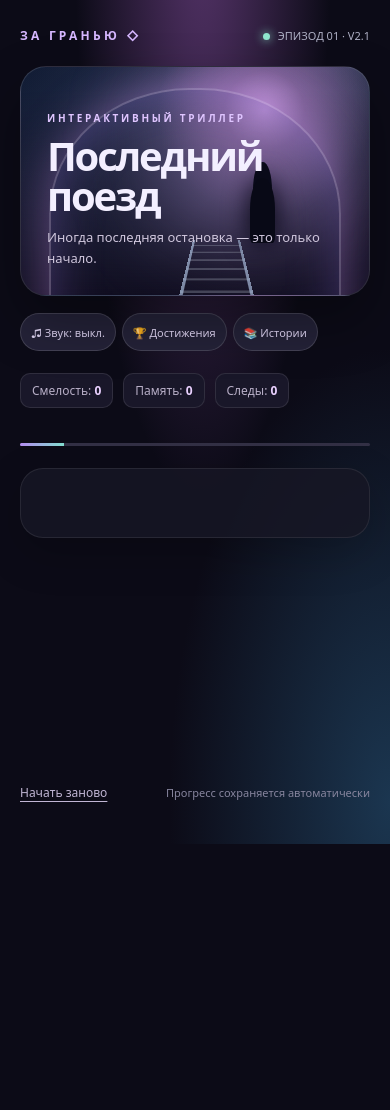
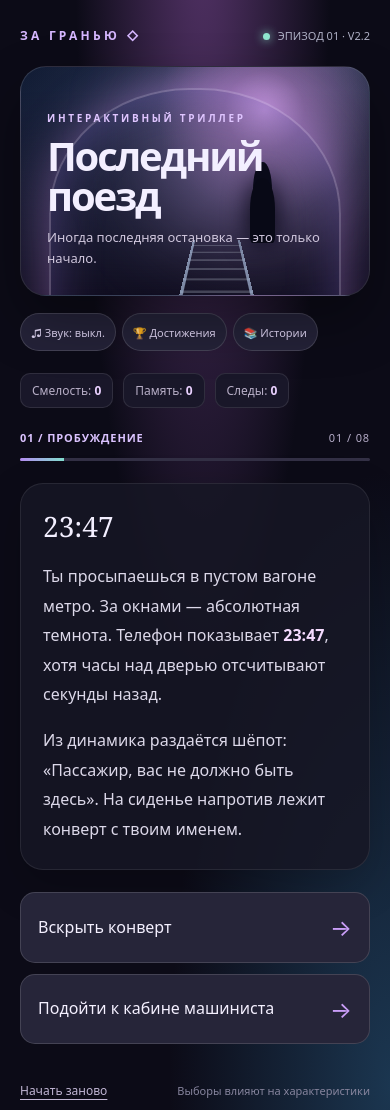
Before and after one commit to sanya377/Za_graniy, a plain HTML site: page index.html in a window 390 px wide. Shown: the top 1110 px of the page. Before the commit the page ends 844 px from the top, so only its background shows below. Drawn offline with Linux system fonts and the light colour scheme.

Commit message:
Fix missing DOM helper causing blank story and unresponsive UI

```diff
--- a/index.html
+++ b/index.html
@@ -44,7 +44,7 @@ footer{display:flex;align-items:center;justify-content:space-between;gap:12px;ma
 </head>
 <body>
 <main>
-<header><div class="logo">ЗА ГРАНЬЮ ◇</div><div class="badge">ЭПИЗОД 01 · V2.1</div></header>
+<header><div class="logo">ЗА ГРАНЬЮ ◇</div><div class="badge">ЭПИЗОД 01 · V2.2</div></header>
 <div class="poster" id="poster"><div class="art" aria-hidden="true"><div class="glow"></div><div class="tunnel"></div><div class="rails"></div><div class="figure"></div></div><div class="eyebrow">Интерактивный триллер</div><h1>Последний<br>поезд</h1><p>Иногда последняя остановка — это только начало.</p></div>
 <div class="toolbar"><button type="button" class="chip" id="audio" aria-pressed="false">♫ Звук: выкл.</button><button type="button" class="chip" id="achievements">🏆 Достижения</button><button type="button" class="chip" id="library">📚 Истории</button></div>
 <div class="stats"><div class="stat">Смелость: <strong id="bravery">0</strong></div><div class="stat">Память: <strong id="memory">0</strong></div><div class="stat">Следы: <strong id="clues">0</strong></div></div>
@@ -80,6 +80,7 @@ loop:{c:"ФИНАЛ / ЦИКЛ",t:"Ещё один круг",p:["Ты отход
 };
 
 /* Version 2.0: player state, choices with consequences, sound and collection */
+const $=id=>document.getElementById(id);
 const stateKey="za-graniy-v2";
 const oldKey="za-graniy-last-scene-v1";
 const endings=["saved","refuse","sacrifice","trap","free","loop"];
```
